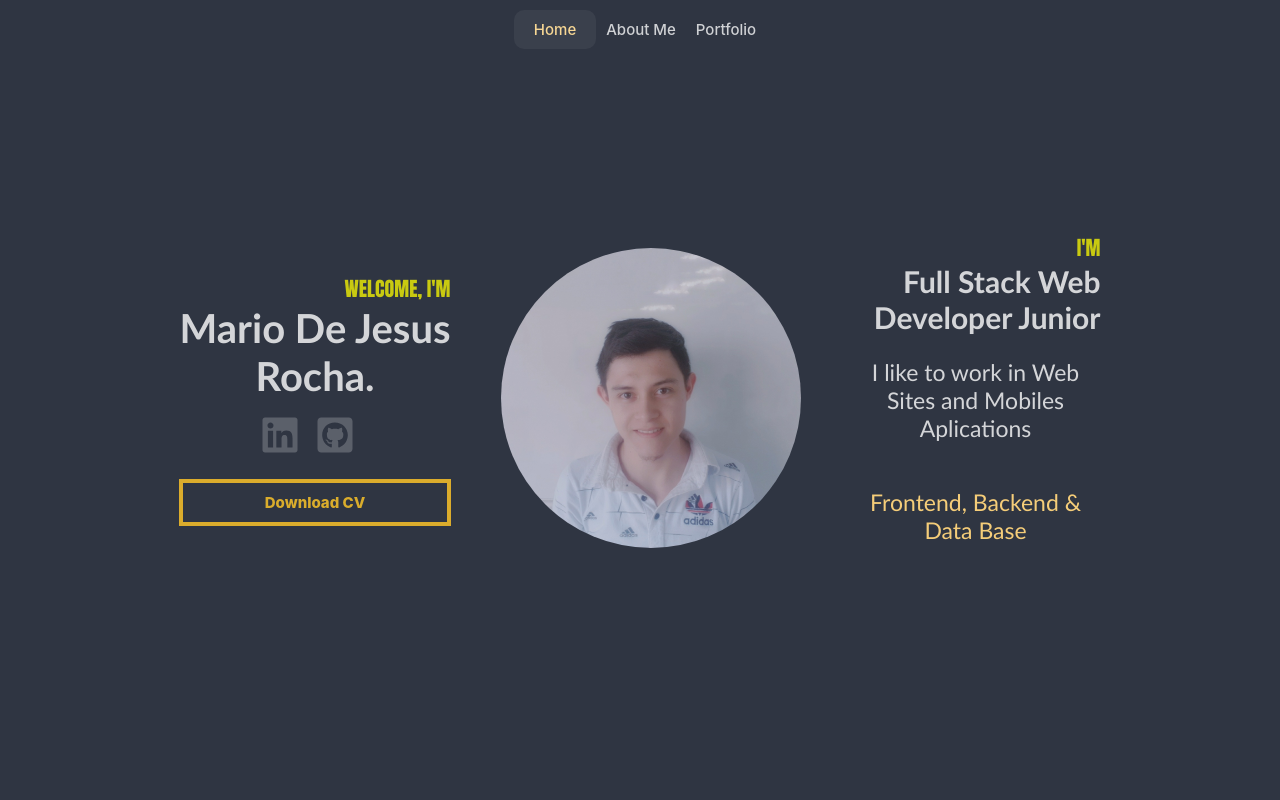
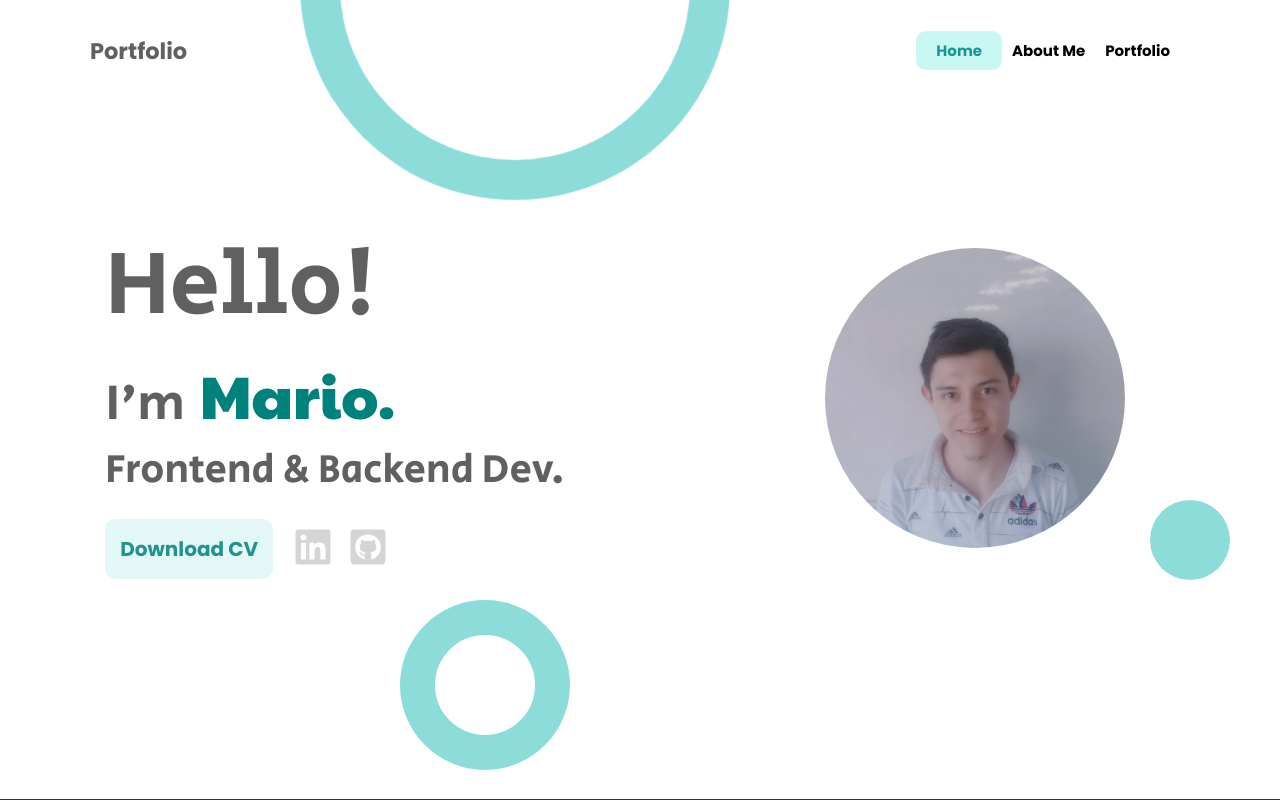
Before and after one commit to mariorocha2308/Myportfolio, a React (Create React App) app: page / in a window 1280 px wide. Shown: the top 800 px of the page. Built offline with nearby package versions, Linux system fonts and the light colour scheme.

Commit message:
new desing(home)

```diff
--- a/public/index.html
+++ b/public/index.html
@@ -10,6 +10,10 @@
       content="Web site created using create-react-app"
     />
     <link rel="apple-touch-icon" href="%PUBLIC_URL%/logo192.png" />
+    <!-- GOOGLE FONTS -->
+    <link rel="preconnect" href="https://fonts.googleapis.com">
+    <link rel="preconnect" href="https://fonts.gstatic.com" crossorigin>
+    <link href="https://fonts.googleapis.com/css2?family=Paytone+One&family=Poppins:wght@500;700&family=Secular+One&display=swap" rel="stylesheet">
     <!--
       manifest.json provides metadata used when your web app is installed on a
       user's mobile device or desktop. See https://developers.google.com/web/fundamentals/web-app-manifest/
--- a/src/App.css
+++ b/src/App.css
@@ -1,3 +1,16 @@
 .App {
   text-align: center;
 }
+
+::-webkit-scrollbar {
+  width: 15px;
+}
+
+::-webkit-scrollbar-track {
+  border-radius: 10px;
+}
+
+::-webkit-scrollbar-thumb {
+  background-color: rgba(0, 0, 0, 0.623);
+  border-radius: 10px;
+}
--- a/src/pages/homePage.jsx
+++ b/src/pages/homePage.jsx
@@ -29,32 +29,37 @@ const HomePage = () => {
 
     return (
         <div className='containPage' id='homePage' ref={ref}>
+            <div className='contentInfo'>
+
+                <div className='ellipse'></div>
+                <div className='ellipse2'></div>
+
                 <motion.div className='personalInfo'
                     animate={animation}
                     >
-                    <label className='greeting'>WELCOME, I'M</label>
-                    <label className='name'>Mario De Jesus</label>
-                    <label className='name'>Rocha.</label>
-                    <div>
-                        <a href="https://www.linkedin.com/in/mario-de-jesus-rocha" target="_blank" rel='noreferrer'><FaLinkedin className='icon'/></a>
+                    <label className='greeting'>Hello!</label>
+                    <div className='presentation'>
+                        <label className='intro'>I'm</label>
+                        <label className='name'>Mario.</label>
+                    </div>
+                    <label className="professional">Frontend & Backend Dev.</label>
+                </motion.div>
 
-                        <a href="https://github.com/mariorocha2308" target="_blank" rel='noreferrer'><FaGithubSquare className='icon'/></a>
-                    </div>
-
+                <div className='buttons'>
                     <a  className='btnHome' href="https://drive.google.com/file/d/1bNOOQYUkeaicrUhwHoKYIv729SzMgw8F/view?usp=sharing" target="_blank" rel='noreferrer'>Download CV</a>
 
-                </motion.div>
-                <div>
-                    <img src={image} alt="" className='picHome'/>
+                    <a href="https://www.linkedin.com/in/mario-de-jesus-rocha" target="_blank" rel='noreferrer'><FaLinkedin className='icon'/></a>
+
+                    <a href="https://github.com/mariorocha2308" target="_blank" rel='noreferrer'><FaGithubSquare className='icon'/></a>
                 </div>
-                <motion.div className='personalDescription'
-                    animate={animation}
-                    >
-                    <label className='title'>I'M</label>
-                    <label className='work'>Full Stack Web Developer Junior</label>
-                    <p className='description'>I like to work in Web Sites and Mobiles Aplications</p>
-                    <p className='stacks'>Frontend, Backend & Data Base</p>
-                </motion.div>
+
+            </div>
+
+            <div className='img'>
+                <img src={image} alt="" className='picHome'/>
+            </div>
+
+            <div className='circle'></div>
         </div>
     );
 }
--- a/src/pages/navBar/navBar.jsx
+++ b/src/pages/navBar/navBar.jsx
@@ -4,6 +4,8 @@ import '../styles/navBar.css'
 const NavBar = () => {
     return (
         <div className='navBar'>
+            <h2 className='logoNav'>Portfolio</h2>
+            <div className="selectPage">
             <Link
                 activeClass="active"
                 to="homePage"
@@ -25,6 +27,7 @@ const NavBar = () => {
                 smooth={true}
                 duration={500}
             ><span>Portfolio</span></Link>
+            </div>
         </div>
     );
 }
--- a/src/pages/styles/homePage.css
+++ b/src/pages/styles/homePage.css
@@ -1,82 +1,72 @@
 .containPage{
     display: flex;
-    justify-content: center;
+    justify-content: space-around;
     align-items: center;
-    background-color: #2f3542;
+    background-color: rgba(255, 255, 255, 0.904);
     height: 99.9vh;
     width: 100%;
 }
 
+.contentInfo{
+    display: flex;
+    flex-direction: column;
+    align-items: flex-start;
+}
 .personalInfo{
     display: flex;
+    align-items: flex-start;
     flex-direction: column;
     user-select: none;
 }
 
 .greeting{
-    font-size: 20px;
-    color: rgba(255, 255, 0, 0.74);
-    font-family: Impact, Haettenschweiler, 'Arial Narrow Bold', sans-serif;
+    font-size: 90px;
+    color: #606060;
+    font-family: 'Secular One';
     text-align: end;
 }
+
+.intro{
+    font-size: 50px;
+    font-family: 'Secular One';
+    color: #606060;
+    margin-right: 15px;
+}
+
 .name{
+    font-size: 60px;
+    font-family: 'Paytone One';
+    color: #00827C;
+}
+
+.professional{
     font-size: 40px;
-    font-weight: 700;
-    color: rgba(255, 255, 255, 0.795);
-    font-family: 'Trebuchet MS', 'Lucida Sans Unicode', 'Lucida Grande', 'Lucida Sans', Arial, sans-serif;
+    font-family: 'Secular One';
+    color: #606060;
+}
+
+.buttons{
+    display: flex;
+    justify-content: center;
+    align-items: center;
+    margin-top: 20px;
 }
 
 .btnHome{
-    margin-top: 20px;
-    padding: 10px;
-    background-color: transparent;
-    border: 4px solid #e1b12cf6;
-    color: #e1b12cf6;
-    font-size: 15px;
-    font-weight: 800;
+    padding: 15px;
+    background-color: #00b8af1c;
+    color: #00827cda;
+    font-size: 20px;
+    font-family: 'Poppins';
+    font-weight: bold;
     text-decoration: none;
+    border-radius: 10px;
+    margin-right: 20px;
 }
 
 .btnHome:hover{
-    border: 4px solid yellow;
-    color: yellow;
+    background-color: #0dcac148;
     cursor: pointer;
-}
-
-.personalDescription{
-    display: flex;
-    flex-direction: column;
-    max-width: 250px;
-    flex-wrap: wrap;
-    user-select: none;
-
-}
-
-.title{
-    font-size: 20px;
-    color: rgba(255, 255, 0, 0.74);
-    font-family: Impact, Haettenschweiler, 'Arial Narrow Bold', sans-serif;
-    text-align: end;
-}
-
-.work{
-    font-size: 30px;
-    font-weight: 700;
-    color: rgba(255, 255, 255, 0.795);
-    font-family: 'Trebuchet MS', 'Lucida Sans Unicode', 'Lucida Grande', 'Lucida Sans', Arial, sans-serif;
-    text-align: end;
-}
-
-.description{
-    font-size: 23px;
-    color: rgba(255, 255, 255, 0.795);
-    font-family: 'Trebuchet MS', 'Lucida Sans Unicode', 'Lucida Grande', 'Lucida Sans', Arial, sans-serif;
-}
-
-.stacks{
-    font-size: 23px;
-    color: #f5cd79;
-    font-family: 'Trebuchet MS', 'Lucida Sans Unicode', 'Lucida Grande', 'Lucida Sans', Arial, sans-serif;
 }
 
 .picHome{
@@ -88,12 +78,46 @@
 }
 
 .icon{
-    margin-top: 15px;
     margin-right: 15px;
     width: 40px;
     height: 40px;
-    color: rgba(255, 255, 255, 0.212);
+    color: rgba(128, 128, 128, 0.329);
     cursor: pointer;
+}
+
+.circle{
+    position: absolute;
+    background-color: #00b3aa73;
+    height: 80px;
+    width: 80px;
+    border-radius: 50%;
+    right: 50px;
+    bottom: 220px;
+}
+
+.ellipse{
+    position: absolute;
+    background-color: transparent;
+    border: 40px solid #00b3aa73;
+    border-top-color: transparent;
+    border-left-color: transparent;
+    height: 350px;
+    width: 350px;
+    border-radius: 50%;
+    transform: rotate(45deg);
+    left: 300px;
+    top: -230px;
+}
+
+.ellipse2{
+    position: absolute;
+    background-color: transparent;
+    border: 35px solid #00b3aa73;
+    height: 100px;
+    width: 100px;
+    border-radius: 50%;
+    left: 400px;
+    bottom: 30px;
 }
 
 @media (max-width: 550px){
--- a/src/pages/styles/navBar.css
+++ b/src/pages/styles/navBar.css
@@ -1,25 +1,41 @@
 .navBar{
+    display: flex;
+    justify-content: space-between;
+    align-items: center;
     position: fixed;
-    top: 20px;
+    top: 15px;
     width: 100%;
-    color: rgba(255, 255, 255, 0.774);
     font-size: 15px;
     font-weight: 500;
+}
+
+.logoNav{
+    color: #606060;
+    font-family: 'Poppins';
+    font-weight: bold;
+    margin-left: 90px;
+    user-select: none;
 }
 
 span{
     margin: 10px;
     cursor: pointer;
     user-select: none;
+    font-family: 'Poppins';
+    font-weight: bold;
 }
 
+
 .active{
-    color: #f7d794;
-    background-color: rgba(255, 255, 255, 0.055);
+    color: #008d86e1;
+    background-color: #1edbd23d;
     padding: 10px;
     border-radius: 10px;
 }
 
+.selectPage{
+    margin-right: 100px;
+}
 @media (max-width: 550px) {
     .navBar{
         font-size: 18px;
```
